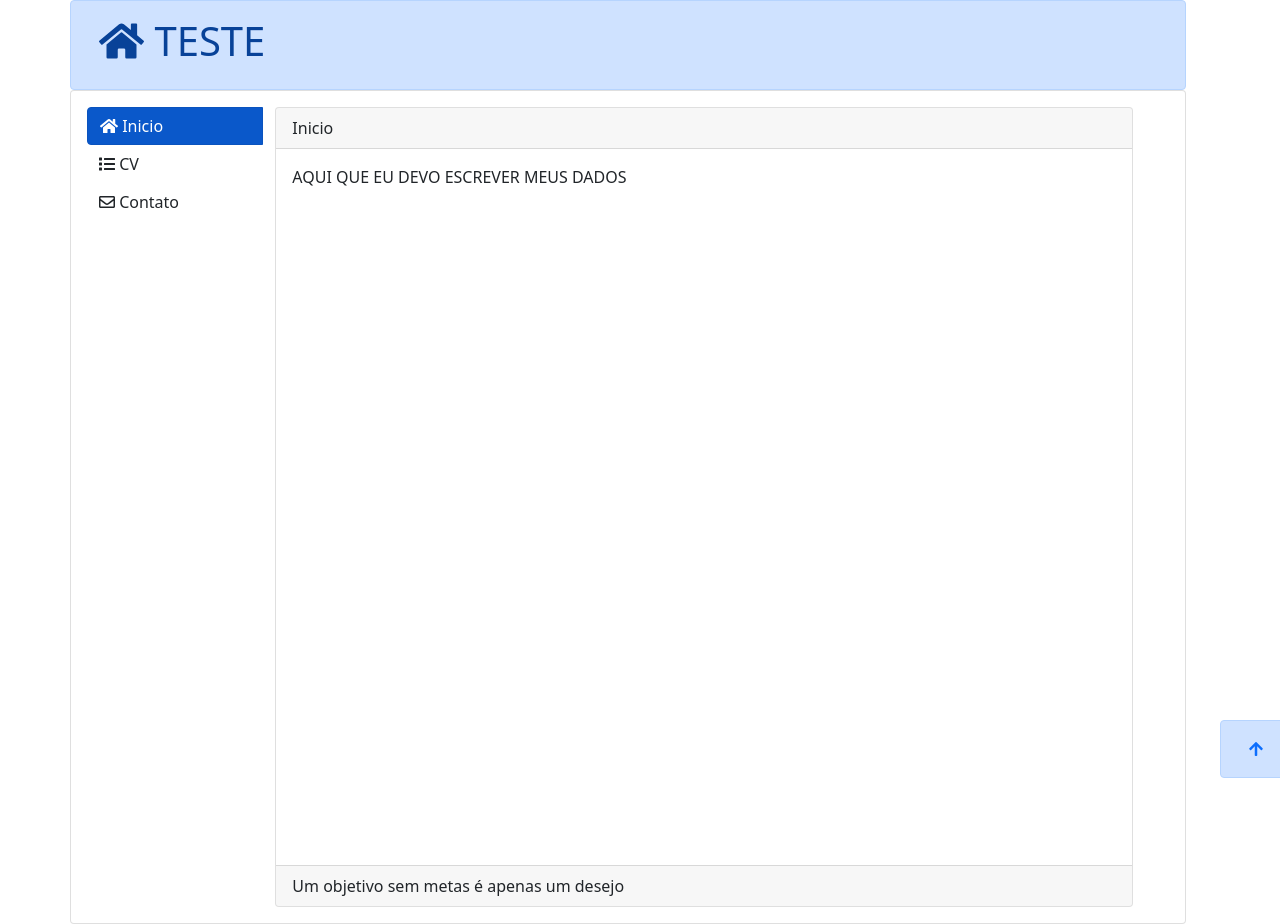
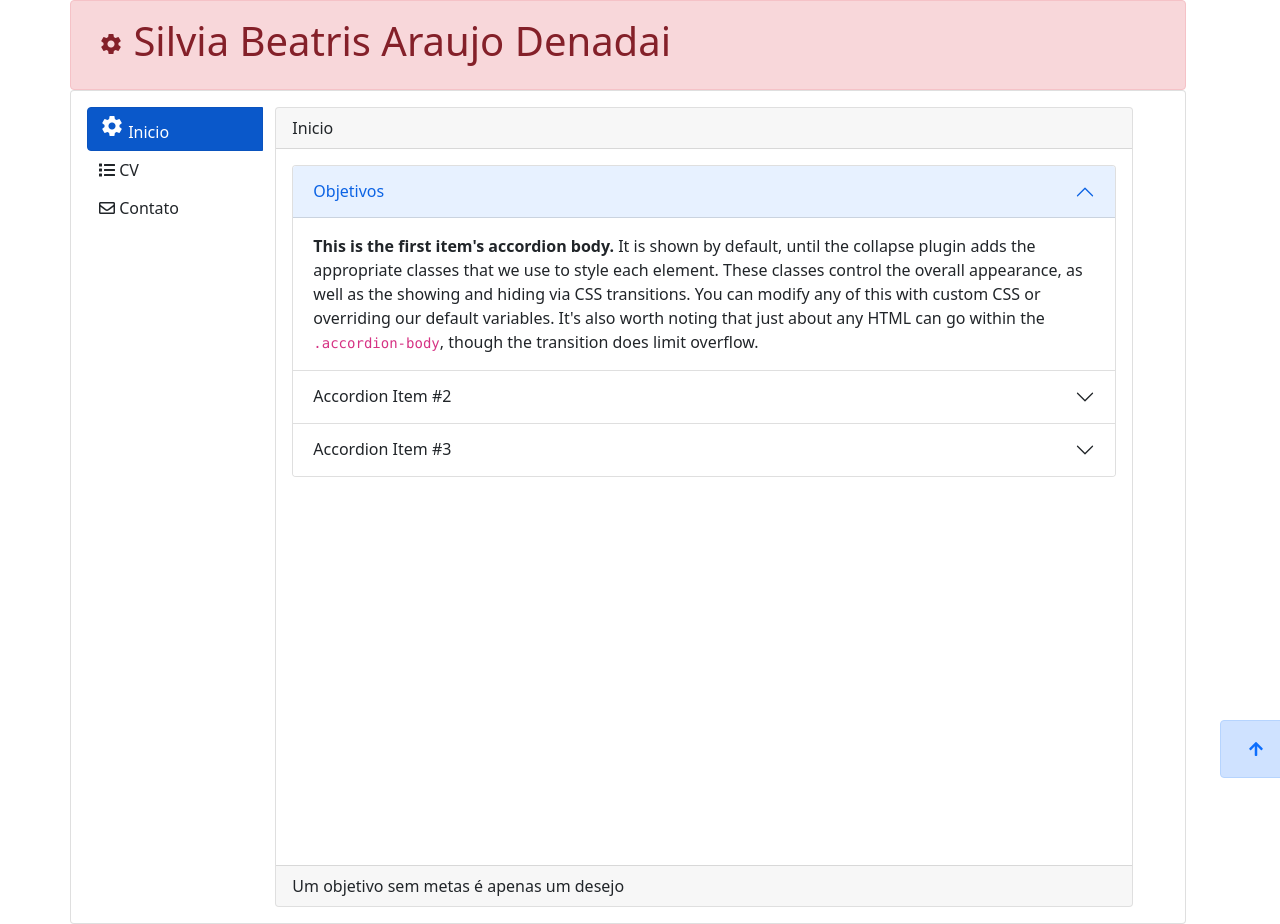
Before and after one commit to silviabeatris/silviabeatris.github.io, a plain HTML site: page index.html in a window 1280 px wide. Drawn offline with nearby package versions, Linux system fonts and the light colour scheme.

Commit message:
ultima alteracao da aula 25_05

```diff
--- a/index.html
+++ b/index.html
@@ -5,7 +5,7 @@
   <meta charset='utf-8'>
   <title>Inicio</title>
 
-    <link rel="icon" type="image/png" href="home.png">
+  <link rel="icon" type="image/png" href="IMG/html5.png">
   <link href="https://cdn.jsdelivr.net/npm/bootstrap@5.0.1/dist/css/bootstrap.min.css" rel="stylesheet"
     integrity="sha384-+0n0xVW2eSR5OomGNYDnhzAbDsOXxcvSN1TPprVMTNDbiYZCxYbOOl7+AMvyTG2x" crossorigin="anonymous">
   <script src="https://cdn.jsdelivr.net/npm/bootstrap@5.0.1/dist/js/bootstrap.bundle.min.js"
@@ -13,6 +13,8 @@
     crossorigin="anonymous"></script>
   <script src="https://cdnjs.cloudflare.com/ajax/libs/font-awesome/5.15.1/js/all.min.js"
     crossorigin="anonymous"></script>
+  <link href="https://fonts.googleapis.com/css?family=Roboto:300,400,500,700|Roboto+Slab:400,700|Material+Icons"
+    rel="stylesheet" type="text/css">
 
 
   <link rel="stylesheet" href="site.css">
@@ -25,13 +27,19 @@
     <div class="row col-12">
 
 
-            <div class="card alert-primary">
+      <div class="card alert-danger">
 
         <div class="card-body">
           <h1>
-                        <i class="fas fa-home"></i>
 
-                        TESTE
+            <!--inicio do span -->
+            <span class="material-icons">
+              settings
+            </span>
+
+            <!-- FIM do meu SPAN -->
+
+            Silvia Beatris Araujo Denadai
           </h1>
         </div>
       </div>
@@ -46,9 +54,13 @@
               <div class="row btn-group">
 
                 <a href="index.html" class="btn text-left btn-primary active" aria-current="page">
-                                    <i class="fas fa-home"></i>
+                  <span class="material-icons">
+                    settings
+                  </span>
                   Inicio
+
                 </a>
+
                 <br>
                 <a href="cv.html" class="btn text-left">
                   <i class="fas fa-list"></i>
@@ -72,7 +84,68 @@
 
                 <div class="card-body">
 
-                                    AQUI QUE EU DEVO ESCREVER MEUS DADOS
+                  <!-- colapse inicio -->
+                  <div class="accordion" id="accordionExample">
+                    <div class="accordion-item">
+                      <h2 class="accordion-header" id="headingOne">
+                        <button class="accordion-button" type="button" data-bs-toggle="collapse"
+                          data-bs-target="#collapseOne" aria-expanded="true" aria-controls="collapseOne">
+                          Objetivos
+                        </button>
+                      </h2>
+                      <div id="collapseOne" class="accordion-collapse collapse show" aria-labelledby="headingOne"
+                        data-bs-parent="#accordionExample">
+                        <div class="accordion-body">
+                          <strong>This is the first item's accordion body.</strong> It is shown by default, until the
+                          collapse plugin adds the appropriate classes that we use to style each element. These classes
+                          control the overall appearance, as well as the showing and hiding via CSS transitions. You can
+                          modify any of this with custom CSS or overriding our default variables. It's also worth noting
+                          that just about any HTML can go within the <code>.accordion-body</code>, though the transition
+                          does limit overflow.
+                        </div>
+                      </div>
+                    </div>
+                    <div class="accordion-item">
+                      <h2 class="accordion-header" id="headingTwo">
+                        <button class="accordion-button collapsed" type="button" data-bs-toggle="collapse"
+                          data-bs-target="#collapseTwo" aria-expanded="false" aria-controls="collapseTwo">
+                          Accordion Item #2
+                        </button>
+                      </h2>
+                      <div id="collapseTwo" class="accordion-collapse collapse" aria-labelledby="headingTwo"
+                        data-bs-parent="#accordionExample">
+                        <div class="accordion-body">
+                          <strong>This is the second item's accordion body.</strong> It is hidden by default, until the
+                          collapse plugin adds the appropriate classes that we use to style each element. These classes
+                          control the overall appearance, as well as the showing and hiding via CSS transitions. You can
+                          modify any of this with custom CSS or overriding our default variables. It's also worth noting
+                          that just about any HTML can go within the <code>.accordion-body</code>, though the transition
+                          does limit overflow.
+                        </div>
+                      </div>
+                    </div>
+                    <div class="accordion-item">
+                      <h2 class="accordion-header" id="headingThree">
+                        <button class="accordion-button collapsed" type="button" data-bs-toggle="collapse"
+                          data-bs-target="#collapseThree" aria-expanded="false" aria-controls="collapseThree">
+                          Accordion Item #3
+                        </button>
+                      </h2>
+                      <div id="collapseThree" class="accordion-collapse collapse" aria-labelledby="headingThree"
+                        data-bs-parent="#accordionExample">
+                        <div class="accordion-body">
+                          <strong>This is the third item's accordion body.</strong> It is hidden by default, until the
+                          collapse plugin adds the appropriate classes that we use to style each element. These classes
+                          control the overall appearance, as well as the showing and hiding via CSS transitions. You can
+                          modify any of this with custom CSS or overriding our default variables. It's also worth noting
+                          that just about any HTML can go within the <code>.accordion-body</code>, though the transition
+                          does limit overflow.
+                        </div>
+                      </div>
+                    </div>
+                  </div>
+
+                  <!-- colapse fim -->
 
 
 
```
Also changed, not shown: contato.html (+8 -2 lines), cv.html (+13 -9 lines), CV.PNG (added), IMG/html5.png (added). Lines whose indentation alone changed are shown as unchanged.
